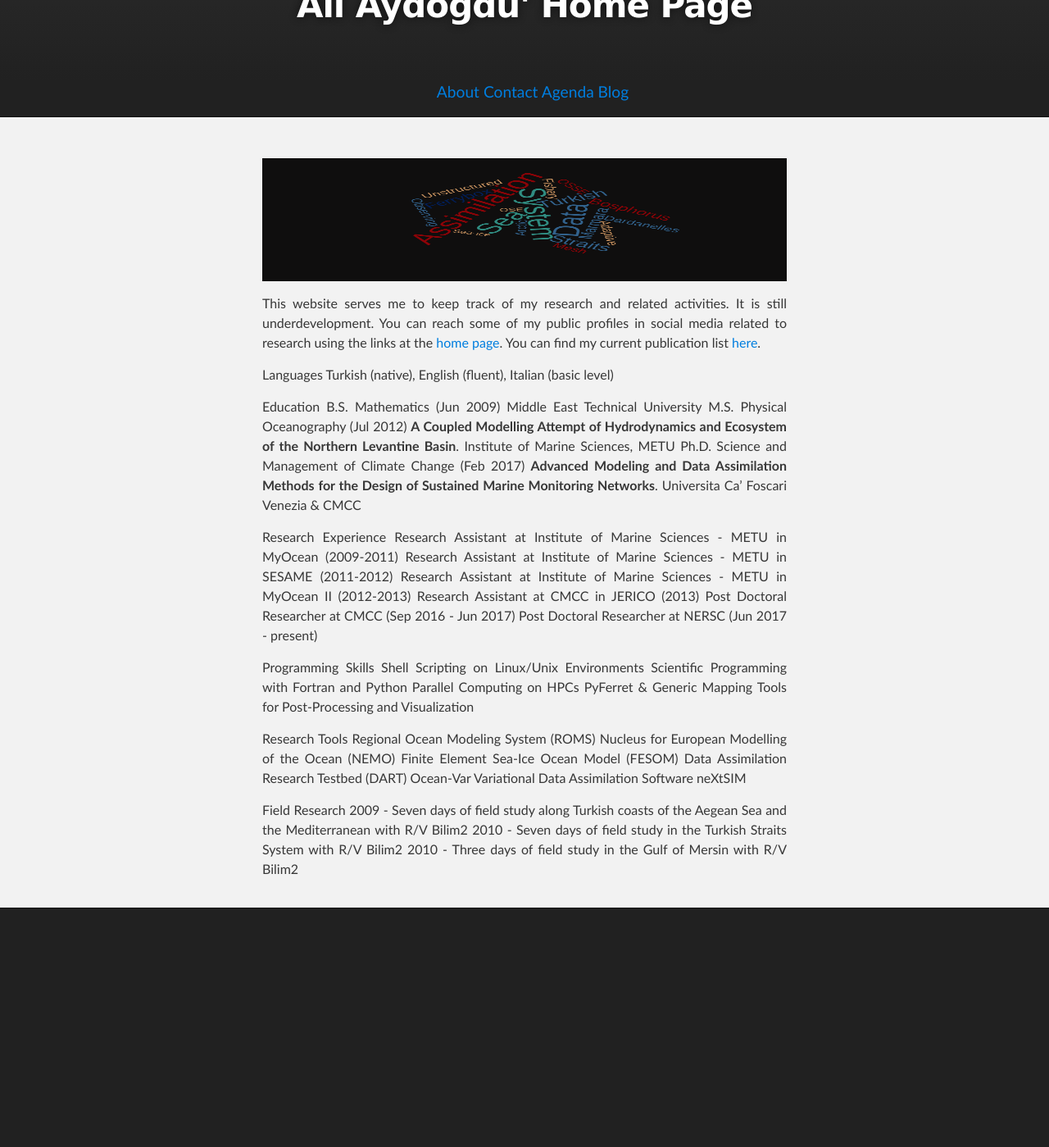
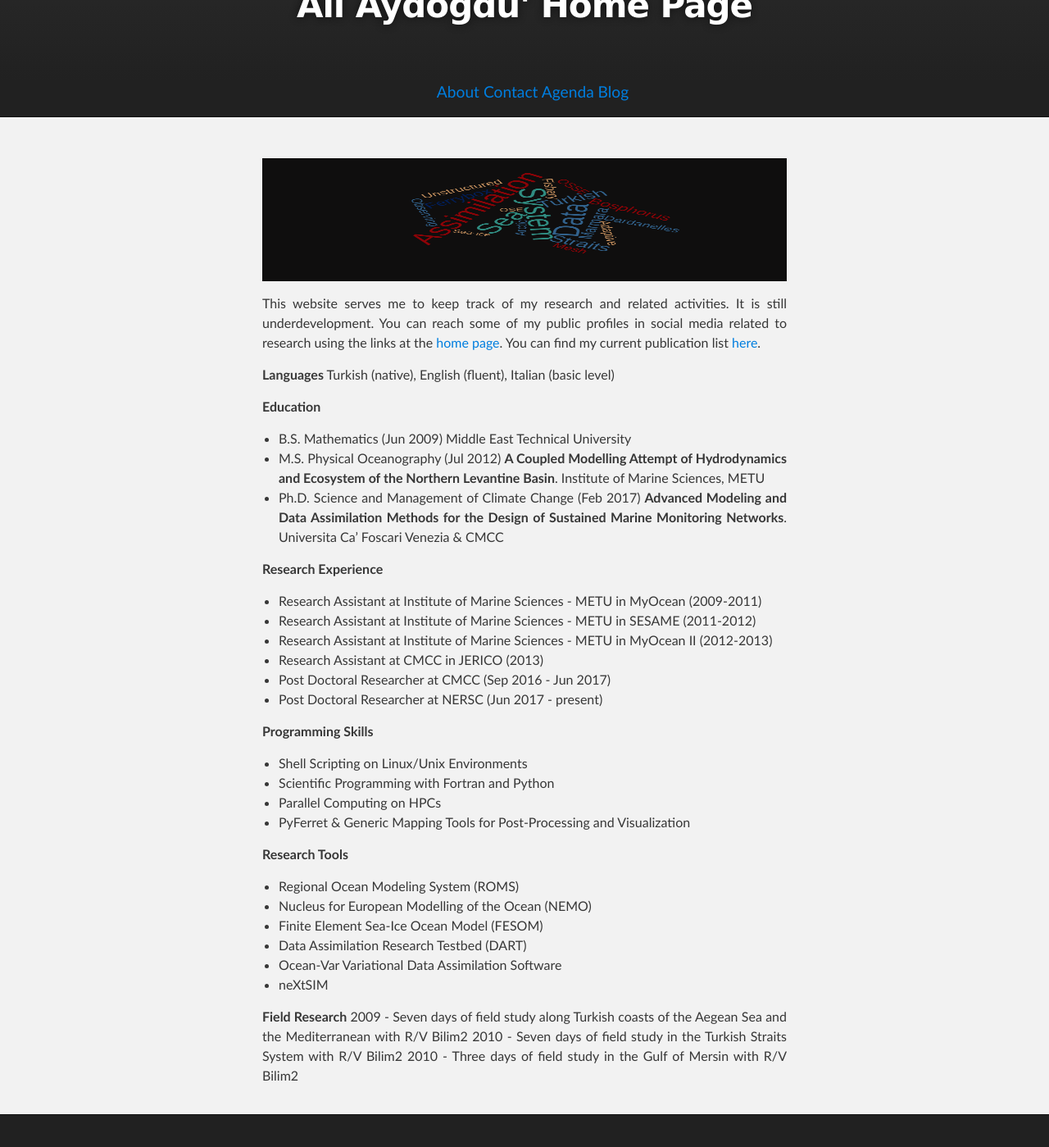
Before and after one commit to aydogduali/aydogduali.github.io, a Jekyll site: the page built from about/index.md, in a window 1280 px wide and 1400 px high, scrolled down 313 px. Shown: the whole window at 82% size. Built offline with Jekyll 4.4.1, drawn with Linux system fonts in a browser that asks for light colours; the repository's description, which GitHub fills in, is left out; before the commit the page ends 1461 px from its top, so only the background shows below that.

Commit message:
added cv details

```diff
--- a/about/index.md
+++ b/about/index.md
@@ -8,37 +8,37 @@
 media related to research using the links at the [home page](/index). You can
 find my current publication list [here](/about/publication).
 
-Languages
+**Languages**
 Turkish (native), English (fluent), Italian (basic level)
 
-Education
-B.S. Mathematics (Jun 2009) Middle East Technical University
-M.S. Physical Oceanography (Jul 2012) **A Coupled Modelling Attempt of Hydrodynamics and Ecosystem of the Northern Levantine Basin**. Institute of Marine Sciences, METU
-Ph.D. Science and Management of Climate Change (Feb 2017) **Advanced Modeling and Data Assimilation Methods for the Design of Sustained Marine Monitoring Networks**. Universita Ca' Foscari Venezia & CMCC
+**Education**
+- B.S. Mathematics (Jun 2009) Middle East Technical University
+- M.S. Physical Oceanography (Jul 2012) **A Coupled Modelling Attempt of Hydrodynamics and Ecosystem of the Northern Levantine Basin**. Institute of Marine Sciences, METU
+- Ph.D. Science and Management of Climate Change (Feb 2017) **Advanced Modeling and Data Assimilation Methods for the Design of Sustained Marine Monitoring Networks**. Universita Ca' Foscari Venezia & CMCC
 
-Research Experience
-Research Assistant at Institute of Marine Sciences - METU in MyOcean (2009-2011)
-Research Assistant at Institute of Marine Sciences - METU in SESAME (2011-2012)
-Research Assistant at Institute of Marine Sciences - METU in MyOcean II (2012-2013)
-Research Assistant at CMCC in JERICO (2013)
-Post Doctoral Researcher at CMCC (Sep 2016 - Jun 2017)
-Post Doctoral Researcher at NERSC (Jun 2017 - present)
+**Research Experience**
+- Research Assistant at Institute of Marine Sciences - METU in MyOcean (2009-2011)
+- Research Assistant at Institute of Marine Sciences - METU in SESAME (2011-2012)
+- Research Assistant at Institute of Marine Sciences - METU in MyOcean II (2012-2013)
+- Research Assistant at CMCC in JERICO (2013)
+- Post Doctoral Researcher at CMCC (Sep 2016 - Jun 2017)
+- Post Doctoral Researcher at NERSC (Jun 2017 - present)
 
-Programming Skills
-Shell Scripting on Linux/Unix Environments
-Scientific Programming with Fortran and Python
-Parallel Computing on HPCs
-PyFerret & Generic Mapping Tools for Post-Processing and Visualization
+**Programming Skills**
+- Shell Scripting on Linux/Unix Environments
+- Scientific Programming with Fortran and Python
+- Parallel Computing on HPCs
+- PyFerret & Generic Mapping Tools for Post-Processing and Visualization
 
-Research Tools
-Regional Ocean Modeling System (ROMS)
-Nucleus for European Modelling of the Ocean (NEMO)
-Finite Element Sea-Ice Ocean Model (FESOM)
-Data Assimilation Research Testbed (DART)
-Ocean-Var Variational Data Assimilation Software
-neXtSIM
+**Research Tools**
+- Regional Ocean Modeling System (ROMS)
+- Nucleus for European Modelling of the Ocean (NEMO)
+- Finite Element Sea-Ice Ocean Model (FESOM)
+- Data Assimilation Research Testbed (DART)
+- Ocean-Var Variational Data Assimilation Software
+- neXtSIM
 
-Field Research
+**Field Research**
 2009 - Seven days of field study along Turkish coasts of the Aegean Sea and the Mediterranean with R/V Bilim2
 2010 - Seven days of field study in the Turkish Straits System with R/V Bilim2
 2010 - Three days of field study in the Gulf of Mersin with R/V Bilim2
```
